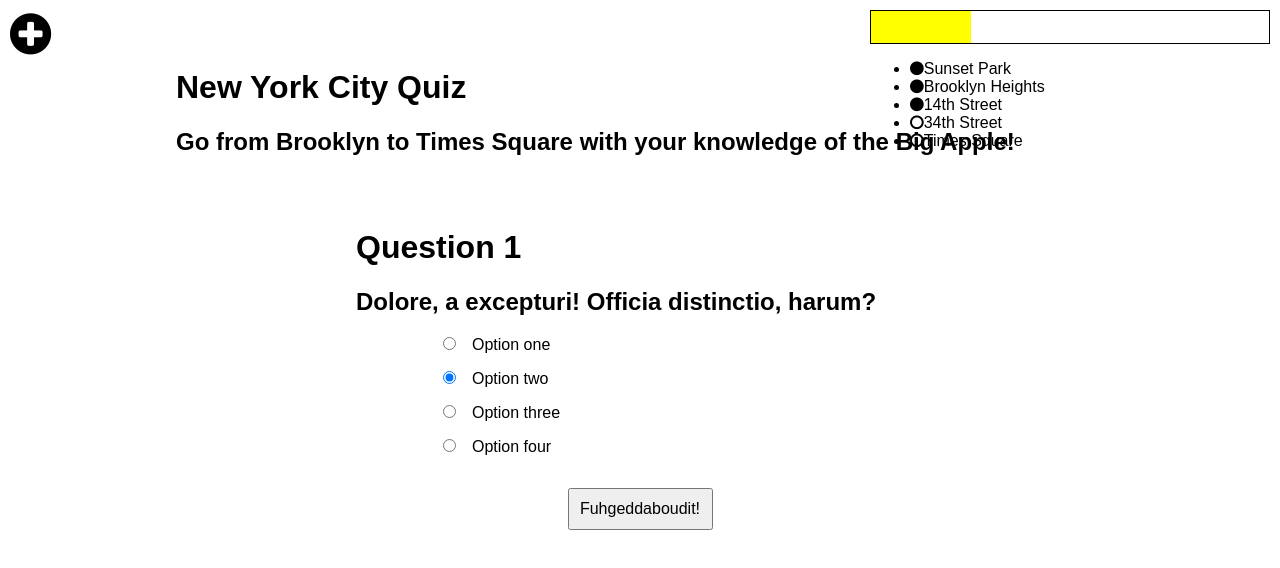
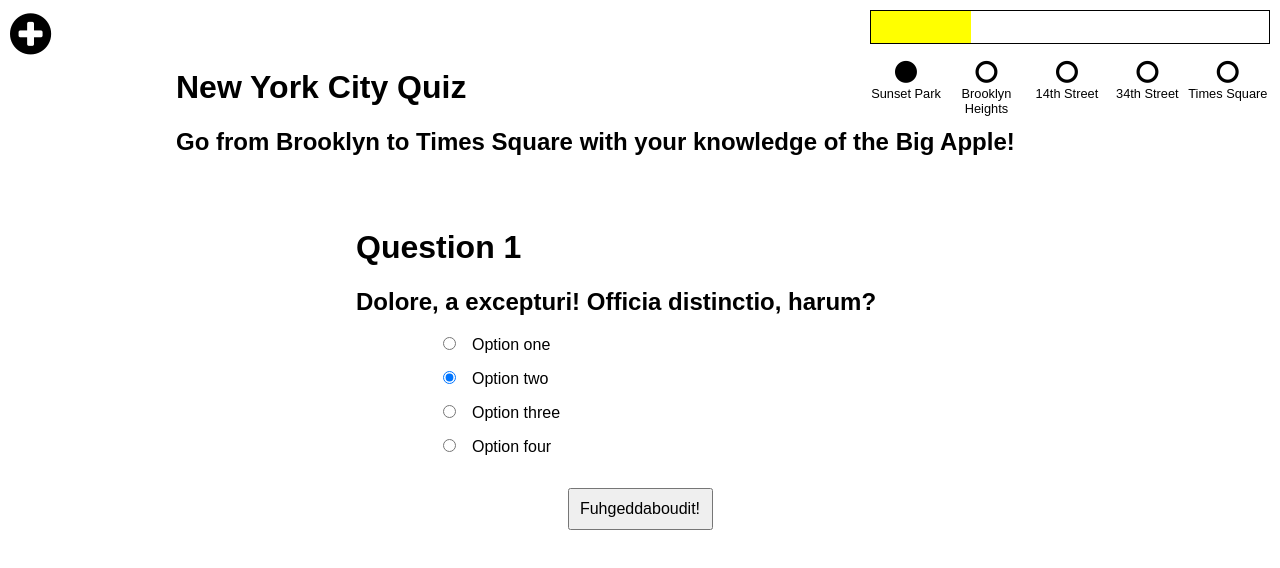
Before and after one commit to cannandev/quiz-app, a plain HTML site: page index.html in a window 1280 px wide. Drawn offline with nearby package versions, Linux system fonts and the light colour scheme.

Commit message:
List style for stops.

```diff
--- a/css/main.css
+++ b/css/main.css
@@ -419,6 +419,22 @@ footer {
   width: 25%;
   background-color: yellow;
 }
+.progress .stops {
+  list-style-type: none;
+  padding-left: 0;
+}
+.progress .stops li {
+  display: inline-block;
+  font-size: .8em;
+  margin-left: -4px;
+  text-align: center;
+  vertical-align: top;
+  width: 20%;
+}
+.progress .stops .fa {
+  display: block;
+  font-size: 2em;
+}
 .step button {
   display: block;
   margin: 2em auto 0 auto;
--- a/index.html
+++ b/index.html
@@ -20,8 +20,8 @@
 				</nav>
 				<ul class="stops">
 					<li><i class="fa fa-circle"></i>Sunset Park</li>
-					<li><i class="fa fa-circle"></i>Brooklyn Heights</li>
-					<li><i class="fa fa-circle"></i>14th Street</li>
+					<li><i class="fa fa-circle-o"></i>Brooklyn Heights</li>
+					<li><i class="fa fa-circle-o"></i>14th Street</li>
 					<li><i class="fa fa-circle-o"></i>34th Street</li>
 					<li><i class="fa fa-circle-o"></i>Times Square</li>
 			</ul>
```
